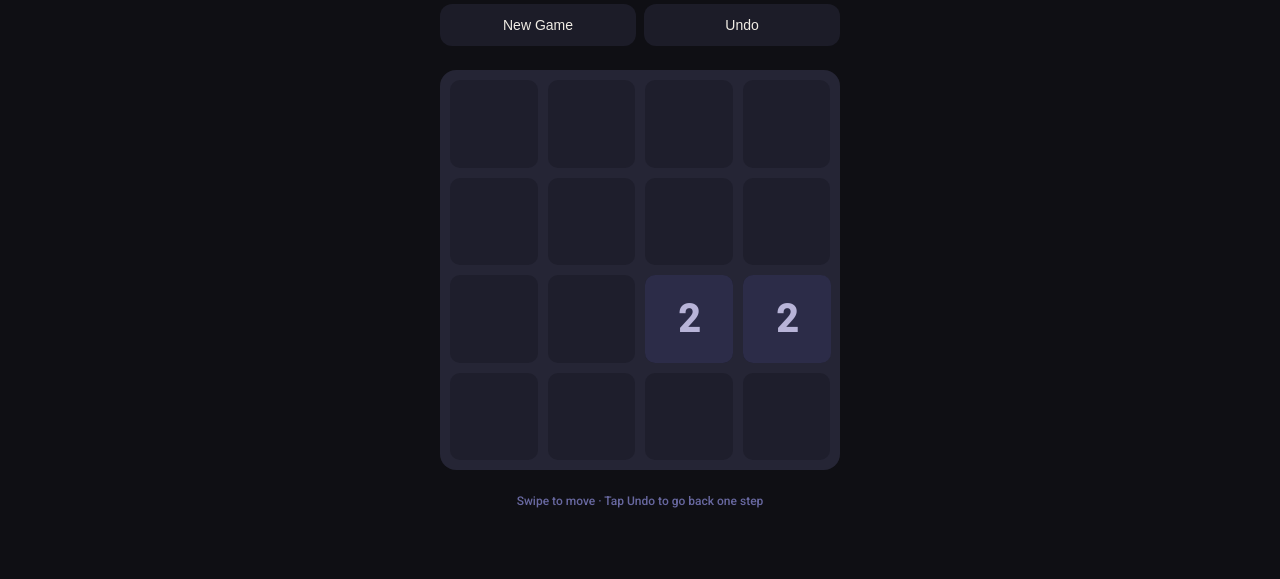
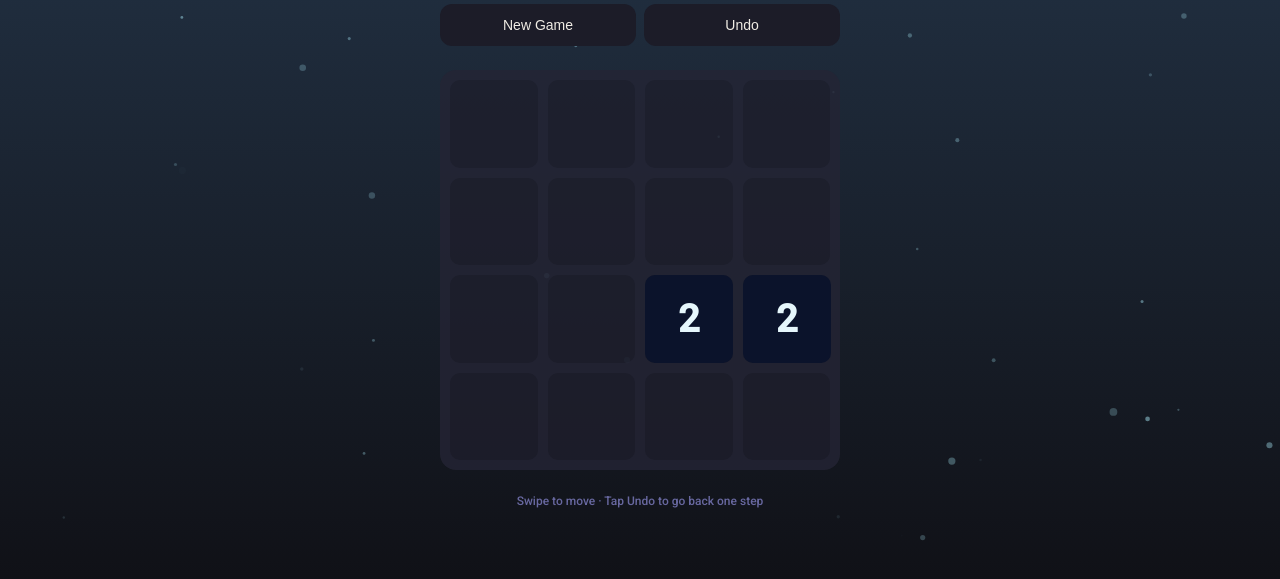
Before and after one commit to m-x0w0x-7/game-2048, a plain HTML site: page index.html in a window 1280 px wide. Shown: the part 179-758 px from the top of the page. Drawn offline with Linux system fonts and the light colour scheme.

Commit message:
Update: 動き調整

```diff
--- a/index.html
+++ b/index.html
@@ -40,5 +40,6 @@
       </div>
       <p class="hint">Swipe to move · Tap Undo to go back one step</p>
     </div>
+    <canvas id="bg"></canvas>
   </body>
 </html>
--- a/script.js
+++ b/script.js
@@ -5,17 +5,17 @@ document.addEventListener('DOMContentLoaded', () => {
   const tileElements = new Map(); // id → HTMLElement
 
   const COLORS = {
-    2: { bg: '#2c2c48', fg: '#b8b4d8', fs: 38 },
-    4: { bg: '#3a3860', fg: '#ccc8f0', fs: 38 },
-    8: { bg: '#7a3c18', fg: '#ffd0a0', fs: 38 },
-    16: { bg: '#9e3c0e', fg: '#ffd8a8', fs: 38 },
-    32: { bg: '#b4320c', fg: '#ffe0b0', fs: 34 },
-    64: { bg: '#c0280a', fg: '#ffe8c0', fs: 34 },
-    128: { bg: '#b87a0c', fg: '#fff0c0', fs: 28 },
-    256: { bg: '#c08c0e', fg: '#fff4c0', fs: 28 },
-    512: { bg: '#c89e10', fg: '#fffad0', fs: 24 },
-    1024: { bg: '#d0b010', fg: '#fffce0', fs: 20 },
-    2048: { bg: '#e8c200', fg: '#0f0f14', fs: 20 },
+    2: { bg: '#0B132B', fg: '#E6F7FC', fs: 38 },
+    4: { bg: '#1A2F4F', fg: '#E6F7FC', fs: 38 },
+    8: { bg: '#2A4D6F', fg: '#E6F7FC', fs: 38 },
+    16: { bg: '#3A6A92', fg: '#E6F7FC', fs: 38 },
+    32: { bg: '#4B89A3', fg: '#FFFFFF', fs: 34 },
+    64: { bg: '#65A9C1', fg: '#0B132B', fs: 34 },
+    128: { bg: '#86CDDB', fg: '#1A2F4F', fs: 28 },
+    256: { bg: '#A4E2F1', fg: '#1A2F4F', fs: 28 },
+    512: { bg: '#C3F0FB', fg: '#2A4D6F', fs: 24 },
+    1024: { bg: '#E6F7FC', fg: '#3A6A92', fs: 20 },
+    2048: { bg: '#FFFFFF', fg: '#4B89A3', fs: 20 },
   };
 
   function $(id) {
@@ -309,4 +309,69 @@ document.addEventListener('DOMContentLoaded', () => {
   buildGrid();
   newGame();
   window.addEventListener('resize', () => render());
+
+  // background
+  const canvas = document.getElementById('bg');
+  const ctx = canvas.getContext('2d');
+
+  let particles = [];
+  const particleCount = 40; // 泡の数（多すぎるとタイルの動きを邪魔するので控えめに）
+
+  // 画面サイズに合わせる
+  function resize() {
+    canvas.width = window.innerWidth;
+    canvas.height = window.innerHeight;
+  }
+
+  window.addEventListener('resize', resize);
+  resize();
+
+  // 泡のオブジェクト
+  class Particle {
+    constructor() {
+      this.init();
+    }
+
+    init() {
+      this.x = Math.random() * canvas.width;
+      // this.y = canvas.height + Math.random() * 100; // 画面下から登場
+      this.y = Math.random() * canvas.height;
+      this.size = Math.random() * 3 + 1; // 1px〜4pxの小さな泡
+      this.speed = Math.random() * 0.5 + 0.1; // ゆっくり昇る
+      this.opacity = Math.random() * 0.5; // 儚い透明度
+    }
+
+    update() {
+      this.y -= this.speed;
+      // 画面上に消えたらリセット
+      if (this.y < -10) this.init();
+      this.x += Math.sin(this.y / 10) * 0.5;
+    }
+
+    draw() {
+      ctx.beginPath();
+      ctx.arc(this.x, this.y, this.size, 0, Math.PI * 2);
+      ctx.fillStyle = `rgba(164, 226, 241, ${this.opacity})`; // タイルカラーに合わせた水色
+      ctx.fill();
+    }
+  }
+
+  // 初期生成
+  for (let i = 0; i < particleCount; i++) {
+    particles.push(new Particle());
+  }
+
+  // アニメーションループ
+  function animate() {
+    ctx.clearRect(0, 0, canvas.width, canvas.height);
+
+    particles.forEach((p) => {
+      p.update();
+      p.draw();
+    });
+
+    requestAnimationFrame(animate);
+  }
+
+  animate();
 });
--- a/style.css
+++ b/style.css
@@ -6,6 +6,7 @@
 }
 :root {
   --bg: #0f0f14;
+  --bgLight: #243549;
   --surface: #1c1c28;
   --grid: #252535;
   --empty: #1e1e2c;
@@ -14,7 +15,8 @@
   --gold: #e8a820;
 }
 body {
-  background: var(--bg);
+  background: linear-gradient(180deg, var(--bgLight) 0%, var(--bg) 100%);
+  background-attachment: fixed;
   color: var(--text);
   min-height: 100svh;
   display: flex;
@@ -119,6 +121,7 @@ button:active {
   display: grid;
   grid-template-columns: repeat(4, 1fr);
   gap: 10px;
+  opacity: 0.8;
   touch-action: none;
   user-select: none;
   -webkit-user-select: none;
@@ -142,40 +145,48 @@ button:active {
   font-weight: 700;
   line-height: 1;
   transition:
-    left 0.1s ease,
-    top 0.1s ease;
+    left 0.18s cubic-bezier(0.25, 0.46, 0.45, 0.94),
+    top 0.18s cubic-bezier(0.25, 0.46, 0.45, 0.94);
   will-change: transform;
 }
 .tile.new {
-  animation: pop 0.2s ease forwards;
+  animation: water-pop 0.3s cubic-bezier(0.175, 0.885, 0.32, 1.275) forwards;
 }
 .tile.merged {
-  animation: burst 0.18s ease forwards;
+  z-index: 10;
+  animation: lunar-burst 0.4s ease-out forwards;
 }
-@keyframes pop {
+@keyframes water-pop {
   0% {
-    transform: scale(0);
+    transform: scale(0.5) translateY(10px);
     opacity: 0;
+    filter: blur(10px);
+  }
+  100% {
+    transform: scale(1) translateY(0);
+    opacity: 1;
+    filter: blur(0);
+  }
+}
+@keyframes lunar-burst {
+  0% {
+    transform: scale(1);
+    box-shadow: 0 0 0 0 rgba(164, 226, 241, 0);
+  }
+  30% {
+    box-shadow: 0 0 10px 5px rgba(164, 226, 241, 0.4);
   }
   60% {
-    transform: scale(1.1);
+    transform: scale(1.08);
+  }
+  90% {
+    transform: scale(1);
   }
   100% {
-    transform: scale(1);
-    opacity: 1;
+    box-shadow: 0 0 20px 10px rgba(164, 226, 241, 0);
   }
 }
-@keyframes burst {
-  0% {
-    transform: scale(1);
-  }
-  40% {
-    transform: scale(1.18);
-  }
-  100% {
-    transform: scale(1);
-  }
-}
+
 .overlay {
   position: absolute;
   inset: 0;
@@ -222,3 +233,10 @@ button:active {
   color: var(--muted);
   margin-top: 24px;
 }
+
+#bg {
+  position: fixed;
+  inset: 0;
+  z-index: -1;
+  pointer-events: none;
+}
```
